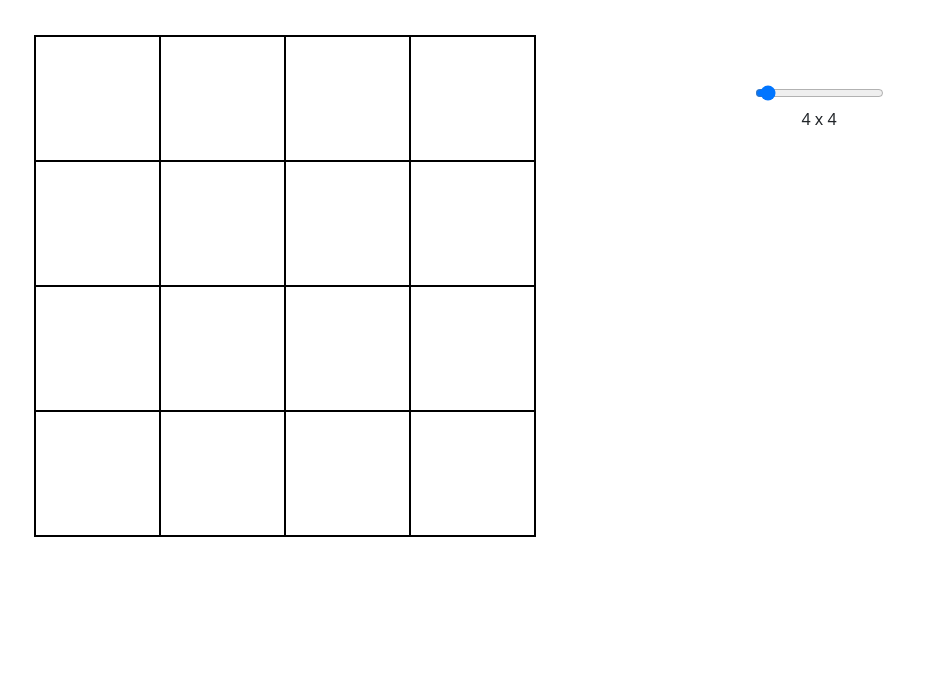
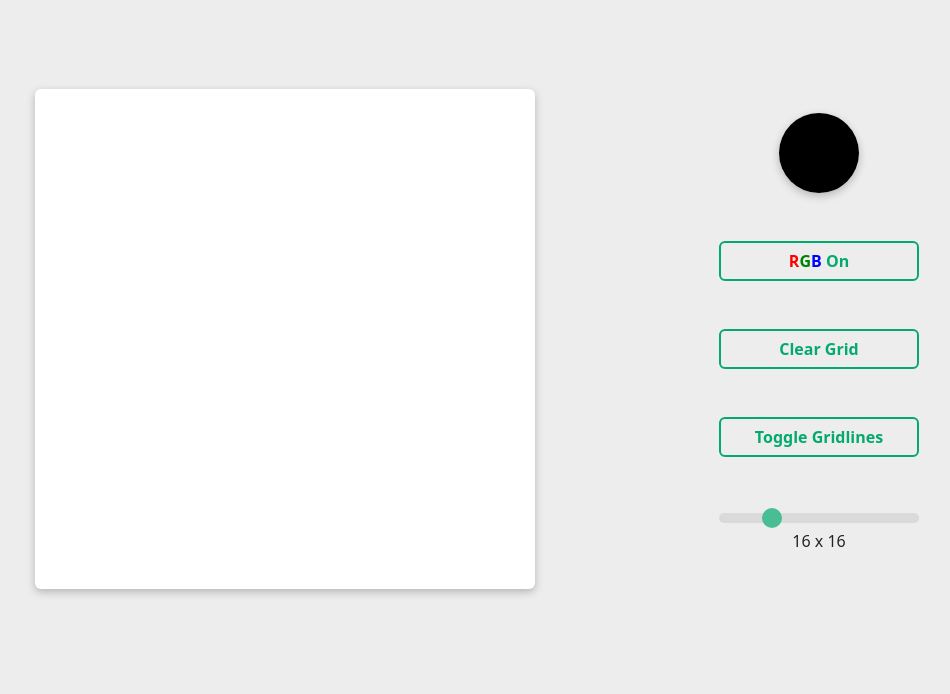
Before and after one commit to pauvictorio/etch-a-sketch, a plain HTML site: page index.html in a window 1280 px wide. Shown: the part 165-859 px from the top of the page, without its empty margins (177-1127 px from the left). Before the commit the page ends 800 px from the top, so only its background shows below. Drawn offline with nearby package versions, Linux system fonts and the light colour scheme.

Commit message:
Refactor whole JS script, small revisions to HTML and CSS files

```diff
--- a/index.html
+++ b/index.html
@@ -4,42 +4,73 @@
   <meta charset="UTF-8">
   <meta http-equiv="X-UA-Compatible" content="IE=edge">
   <meta name="viewport" content="width=device-width, initial-scale=1.0">
+
+  <!-- Custom CSS -->
   <link rel="stylesheet" href="style.css">
 
-  <!-- CSS only -->
+  <!-- Bootstrap CSS -->
   <link href="https://cdn.jsdelivr.net/npm/bootstrap@5.2.0/dist/css/bootstrap.min.css" rel="stylesheet" integrity="sha384-gH2yIJqKdNHPEq0n4Mqa/HGKIhSkIHeL5AyhkYV8i59U5AR6csBvApHHNl/vI1Bx" crossorigin="anonymous">
+
+  <!-- Bootstrap JS -->
+  <script src="https://cdn.jsdelivr.net/npm/bootstrap@5.2.0/dist/js/bootstrap.bundle.min.js" integrity="sha384-A3rJD856KowSb7dwlZdYEkO39Gagi7vIsF0jrRAoQmDKKtQBHUuLZ9AsSv4jD4Xa" crossorigin="anonymous" defer></script>
+
+  <script src="https://kit.fontawesome.com/07332edd91.js" crossorigin="anonymous"></script>
+
+  <!-- Custom JS -->
+  <script src="script.js" defer></script>
+
+  <!-- Font Awesome -->
+  <script src="https://kit.fontawesome.com/07332edd91.js" crossorigin="anonymous"></script>
 
   <title>Document</title>
 </head>
 <body>
 
-  <h1 class="text-center mt-5">Etchy!</h1>
+  <section>
+    <h1 class="title text-center mt-5">Etch-a-Sketch</h1>
 
     <div class="container p-5">
       <div class="row text-center">
 
         <div class="col p-0 my-5 cont">
-        <div class="etch m-auto">
+          <div class="grid bg-body rounded m-auto">
             <!-- Make divs here using JS -->
           </div>
         </div>
 
+
         <div class="col-lg-4 my-5">
-        <div class="slide-container my-5">
-          <input type="range" min="1" max="64" value="4" class="slider">
-          <div class="text"></div>
-        </div>
+
+          <div class="menu-container mb-5">
+
+            <div class="color-container mt-4 mx-auto"><input type="color" name="color" id="color" value="#000000"></div>
+
+            <a class="btn btn-outline-dark rgb my-5" role="button"><span class="r">R</span><span class="g">G</span><span class="b">B</span> On</a>
+
+            <a class="btn btn-outline-dark clear mb-5" role="button">Clear Grid</a>
+
+            <a class="btn btn-outline-dark btn-grid-activate mb-5" role="button">Toggle Gridlines</a>
+
+            <input type="range" min="1" max="64" value="16" class="slider">
+            <div class="slider-text"></div>
+
           </div>
 
-
+        </div>
 
       </div>
     </div>
+  </section>
 
+  <footer>
+    <div class="text-center mb-5">
+      <p>
+        &#169; 2022 Paulo Victorio&nbsp;
+        <a href="https://github.com/pauvictorio" target="_blank"><i class="fa-brands fa-github fa-lg text-dark mt-4"></i></a>
+      </p>
 
-  <!-- JavaScript Bundle with Popper -->
-  <script src="https://cdn.jsdelivr.net/npm/bootstrap@5.2.0/dist/js/bootstrap.bundle.min.js" integrity="sha384-A3rJD856KowSb7dwlZdYEkO39Gagi7vIsF0jrRAoQmDKKtQBHUuLZ9AsSv4jD4Xa" crossorigin="anonymous"></script>
+    </div>
+  </footer>
 
-  <script src="script.js" defer></script>
 </body>
 </html>
--- a/script.js
+++ b/script.js
@@ -1,55 +1,114 @@
-const slider = document.querySelector('.slider');
-const text = document.querySelector('.text');
-const etch = document.querySelector('.etch');
+// Grid
+const grid = document.querySelector('.grid');
 
-function debounce(func, wait = 20, immediate = true) {
-  var timeout;
-  return function() {
-    var context = this, args = arguments;
-    var later = function() {
-      timeout = null;
-      if (!immediate) func.apply(context, args);
-    };
-    var callNow = immediate && !timeout;
-    clearTimeout(timeout);
-    timeout = setTimeout(later, wait);
-    if (callNow) func.apply(context, args);
-  };
-};
+let color = 'black';
+let rgb = false;
 
-function changeDivSize() {
-  const canvs = document.querySelectorAll('.canv');
 
-  canvs.forEach(canv => {
-    canv.style.width = `${1 / slider.value * 100}%`;
-    canv.style.height = `${1 / slider.value * 100}%`;
-  });
-}
+// Handle RGB
+function createRGB() {
+  const randomBetween = (min, max) => min + Math.floor(Math.random() * (max - min + 1));
 
-function generateDivs(numDivs) {
-  etch.innerHTML = '';
-  for (let i = 1; i <= numDivs; i++) {
-    for (let j = 1; j <= numDivs; j++) {
-      etch.innerHTML += `<div class="canv"></div>`;
-    }
-  }
-  changeDivSize();
+  // Assign random values to R, G, B
+  const r = randomBetween(0, 255);
+  const g = randomBetween(0, 255);
+  const b = randomBetween(0, 255);
+
+  rgb = true;
+
+  return `rgb(${r}, ${g}, ${b})`;
 }
 
 
-function slideSizer() {
-  this.setAttribute('value', this.value);
-  text.textContent = `${this.value} x ${this.value}`;
+// Handle grid creation
+function createGrid(size) {
+  const activateGrid = document.querySelector('.btn-grid-activate');
 
-  generateDivs(this.value);
+  // Restart grid whenever createGrid is called
+  while (grid.firstChild) {
+    grid.innerHTML = '';
+  }
+
+  // Loop size number of times (from slider value)
+  for (let i = 1; i <= size * size; i++) {
+
+    // Create div inside grid
+    const gridElement = document.createElement('div');
+
+    gridElement.classList.add('grid-element');
+
+    // Change size of grid-elements
+    gridElement.style.height = `${1 / size * 100}%`;
+    gridElement.style.width = `${1 / size * 100}%`;
+
+    grid.appendChild(gridElement);
+
+    // Change grid-elements' color on mouseover event
+    gridElement.addEventListener('mouseover', () => {
+      if (rgb) gridElement.style.background = createRGB();
+
+      else { gridElement.style.background = color; }
+    });
+
+    // Toggle grid border
+    activateGrid.addEventListener('click', () => {
+      gridElement.classList.toggle('grid-active')
+    });
+  }
 }
 
 
-slider.addEventListener('click', slideSizer);
-slider.addEventListener('mousemove', debounce(slideSizer));
+// Menu
+const clearButton = document.querySelector('.clear');
+const colorPicker = document.querySelector('#color');
+const toggleRGB = document.querySelector('.rgb');
+const slider = document.querySelector('.slider');
+const sliderText = document.querySelector('.slider-text');
+
+let mousedown = false;
+
+// Handle range slider
+function sliderSize() {
+  // Change value of slider
+  this.setAttribute('value', this.value);
+
+  // Change text inside to indicate the size
+  sliderText.textContent = `${this.value} x ${this.value}`;
+
+  if (mousedown) {
+    createGrid(this.value);
+  }
+}
 
 
+// Change color on input
+colorPicker.addEventListener('input', () => {
+  // Turn off RGB
+  rgb = false;
+
+  color = colorPicker.value;
+})
+
+
+// Toggle RGB
+toggleRGB.addEventListener('click', createRGB);
+
+
+// Clear the grid's color
+clearButton.addEventListener('click', e => {
+  createGrid(slider.value);
+});
+
+
+// Add event listeners to range slider
+slider.addEventListener('click', sliderSize);
+slider.addEventListener('mousedown', () => mousedown = true);
+slider.addEventListener('mouseup', () => mousedown = false);
+slider.addEventListener('mousemove', sliderSize);
+
+
+// Load the grid
 window.addEventListener('load', () => {
-  text.textContent = `${slider.value} x ${slider.value}`;
-  generateDivs(slider.value);
+  sliderText.textContent = `${slider.value} x ${slider.value}`;
+  createGrid(slider.value);
 });
--- a/style.css
+++ b/style.css
@@ -4,15 +4,105 @@
   padding: 0;
 }
 
-.etch {
+body {
+  background-color: #ededed !important;
+}
+
+.title {
+  font-family: 'Roboto', sans-serif;
+  font-size: 85px;
+  font-weight: bold;
+  color: #04AA6D;
+}
+
+.grid {
   display: flex;
   flex-wrap: wrap;
-  border: 1px solid black;
-  height: 502px;
-  width: 502px;
+  height: 500px;
+  width: 500px;
+  box-shadow: rgb(0 0 0 / 24%) 0px 3px 8px;
 }
 
-.canv {
-  border: 1px solid black;
-  display: inline-block;
+.grid-active {
+  border: 1px solid rgb(0, 0, 0, 0.1);
 }
+
+.menu-container {
+  max-width: 200px;
+  margin: auto;
+}
+
+.color-container {
+  width: 80px;
+  height: 80px;
+  border-radius: 50px;
+  overflow: hidden;
+  box-shadow: rgb(0 0 0 / 24%) 0px 3px 8px;
+}
+
+.r {
+  color: red;
+}
+
+.g {
+  color: green;
+}
+
+.b {
+  color: blue;
+}
+
+[type="color"] {
+  border: 0;
+  padding: 0;
+  width: 200%;
+  height: 200%;
+  cursor: pointer;
+  transform: translate(-25%, -25%)
+}
+
+.btn {
+  font-weight: bold !important;
+  width: 200px;
+  color: #04AA6D !important;
+  border: 2px solid #04AA6D !important;
+}
+
+.btn:hover {
+  background-color: #04AA6D !important;
+  color: #ededed !important;
+  border: 2px solid #04AA6D !important;
+}
+
+.slider {
+  -webkit-appearance: none;
+  width: 100%;
+  height: 10px;
+  border-radius: 5px;
+  background: #d3d3d3;
+  opacity: 0.7;
+  -webkit-transition: .2s;
+  transition: opacity .2s;
+}
+
+.slider::-webkit-slider-thumb {
+  -webkit-appearance: none;
+  appearance: none;
+  width: 20px;
+  height: 20px;
+  border-radius: 50%;
+  background: #04AA6D;
+  cursor: pointer;
+}
+
+.slider::-moz-range-thumb {
+  width: 20px;
+  height: 20px;
+  border-radius: 50%;
+  background: #04AA6D;
+  cursor: pointer;
+}
+
+.fa-brands:hover {
+  color: #04AA6D !important;
+}
```
Lines whose indentation alone changed are shown as unchanged.
